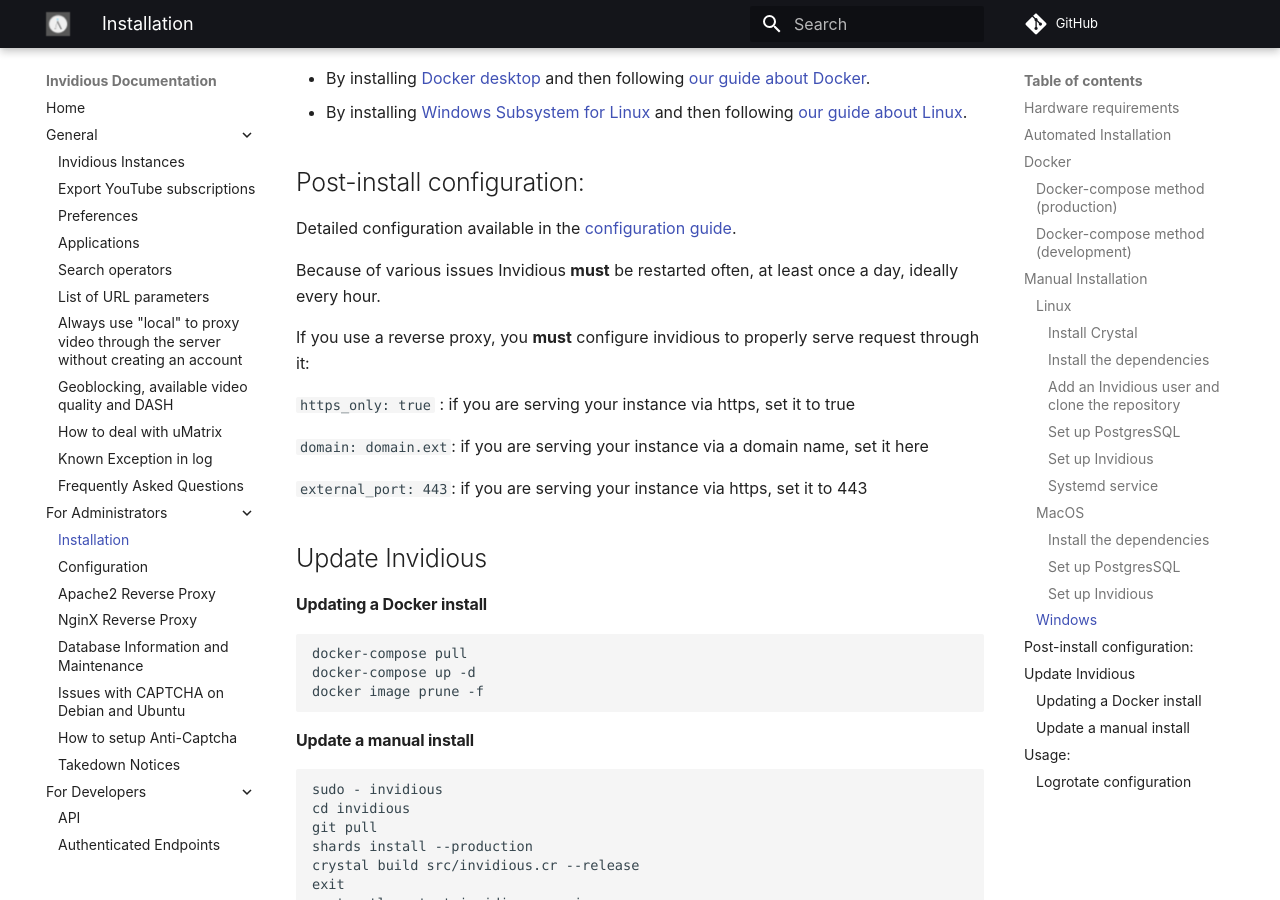
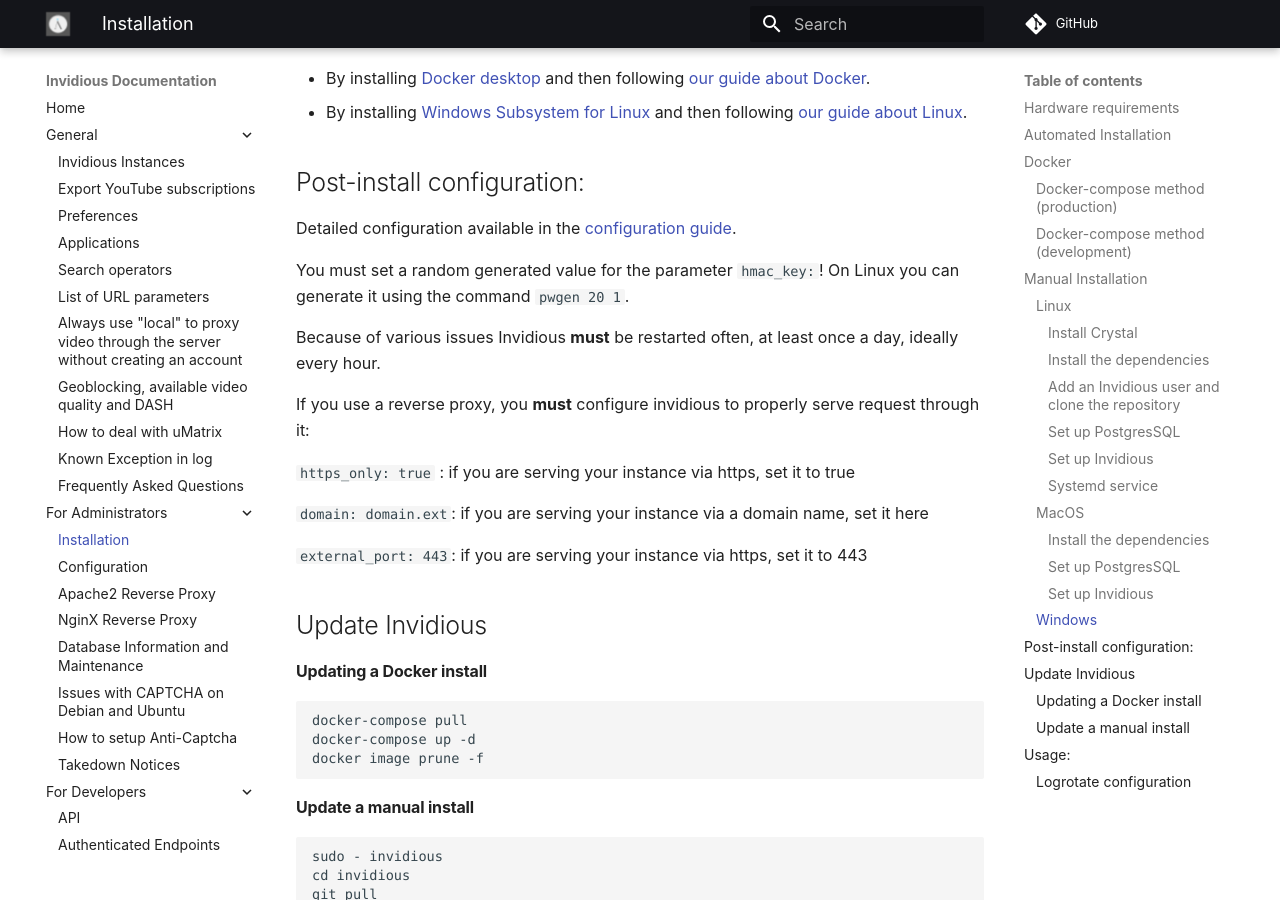
Before and after one commit to iv-org/documentation, an MkDocs documentation site: the page built from docs/installation.md, in a window 1280 px wide and 900 px high, scrolled down 5065 px. Built offline with MkDocs 1.6.1 and Material for MkDocs 9.7.7, drawn with Linux system fonts in a browser that asks for light colours; comment, search, counter and statistics services are not loaded.

Commit message:
Add requirement about hmac_key

```diff
--- a/docs/installation.md
+++ b/docs/installation.md
@@ -239,6 +239,8 @@
 
 Detailed configuration available in the [configuration guide](./configuration.md).
 
+You must set a random generated value for the parameter `hmac_key:`! On Linux you can generate it using the command `pwgen 20 1`.
+
 Because of various issues Invidious **must** be restarted often, at least once a day, ideally every hour.
 
 If you use a reverse proxy, you **must** configure invidious to properly serve request through it:
```
